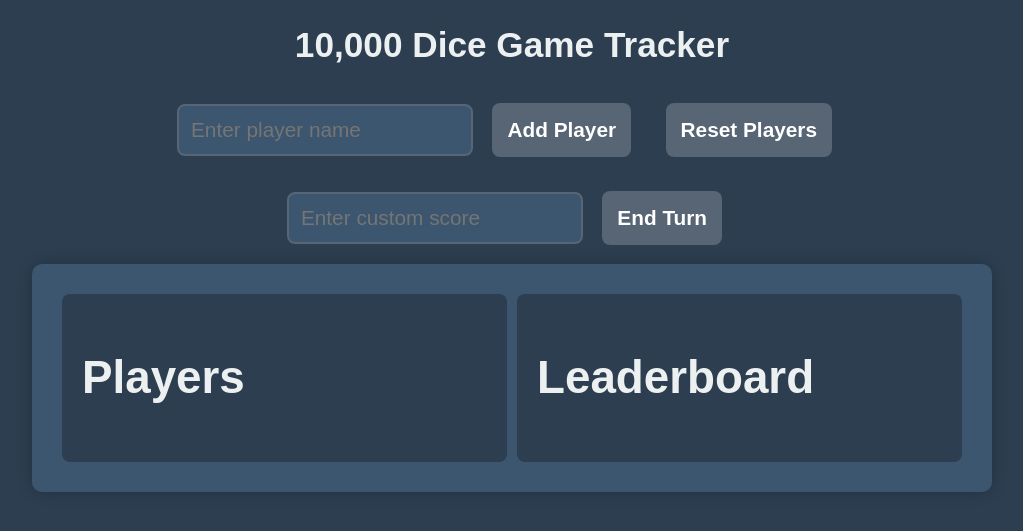
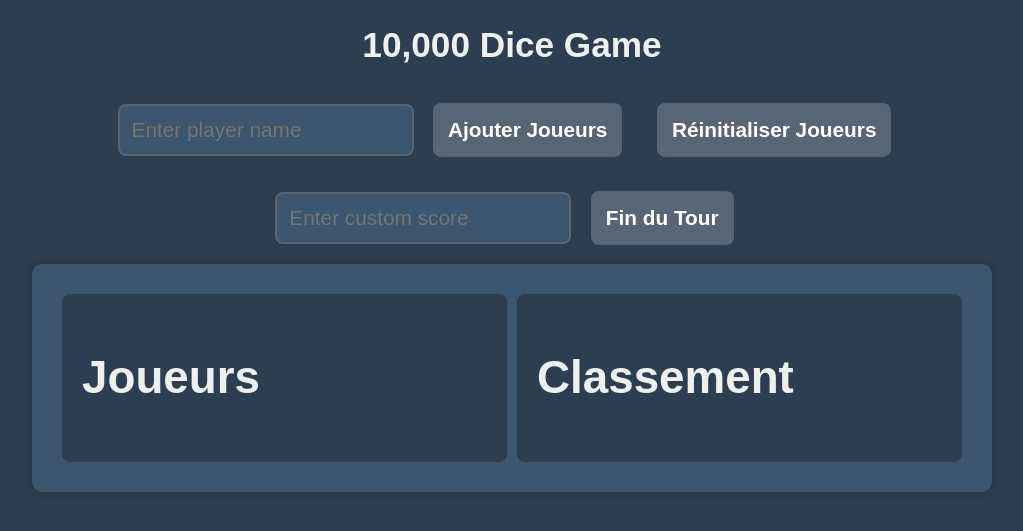
Before and after one commit to Ethan7425/10000_Tracker, a plain HTML site: page index.html in a window 1280 px wide. Shown: the part 183-714 px from the top of the page, without its empty margins (128-1151 px from the left). Drawn offline with Linux system fonts and the light colour scheme.

Commit message:
Trad et Number Pad

```diff
--- a/index.html
+++ b/index.html
@@ -7,29 +7,29 @@
 <head>
     <meta charset="UTF-8">
     <meta name="viewport" content="width=device-width, initial-scale=1.0">
-    <title>10,000 Dice Game Tracker</title>
+    <title>10,000 Dice Game</title>
     <link rel="stylesheet" href="styles.css">
 </head>
 <body>
-    <h1>10,000 Dice Game Tracker</h1>
+    <h1>10,000 Dice Game</h1>
 
     <div>
         <input type="text" id="playerName" placeholder="Enter player name">
-        <button onclick="addPlayer()">Add Player</button>
-        <button onclick="resetGame()">Reset Players</button>
+        <button onclick="addPlayer()">Ajouter Joueurs</button>
+        <button onclick="resetGame()">Réinitialiser Joueurs</button>
     </div>
 
     <input type="number" id="customScore" placeholder="Enter custom score">
     <!-- <button onclick="addCustomScore()">Add Score</button> -->
-    <button onclick="endTurn()">End Turn</button>
+    <button onclick="endTurn()">Fin du Tour</button>
 
     <div class="container">
         <div class="player-section">
-            <h2>Players</h2>
+            <h2>Joueurs</h2>
             <ul id="playerList" class="player-list"></ul>
         </div>
         <div class="leaderboard">
-            <h2>Leaderboard</h2>
+            <h2>Classement</h2>
             <ul id="players" class="player-list"></ul>
         </div>
     </div>
```
